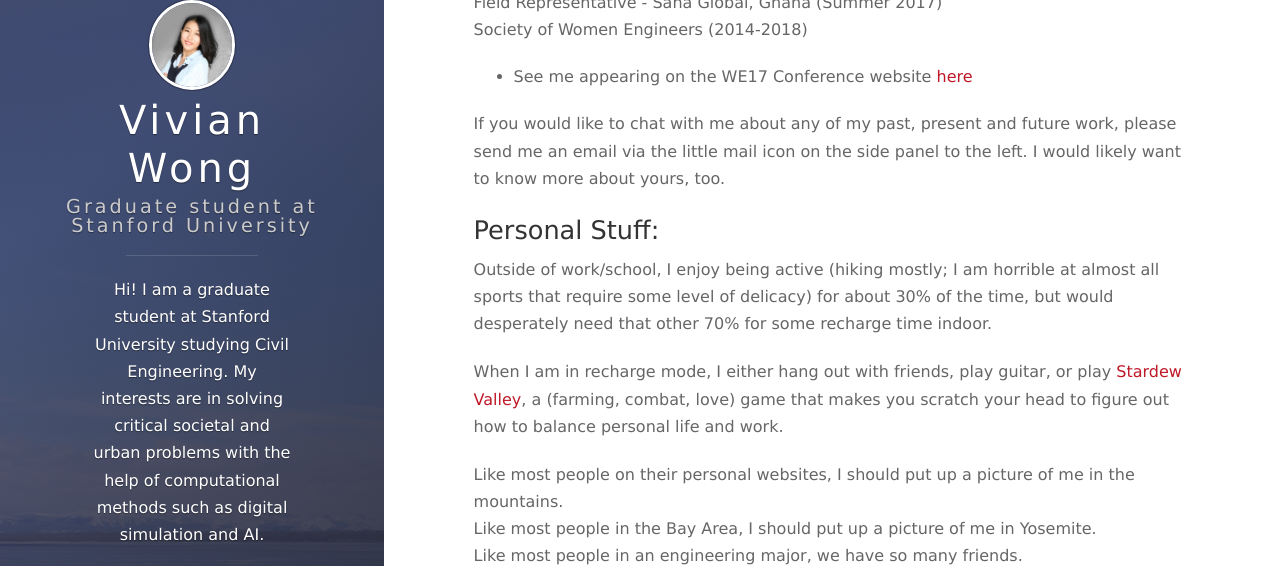
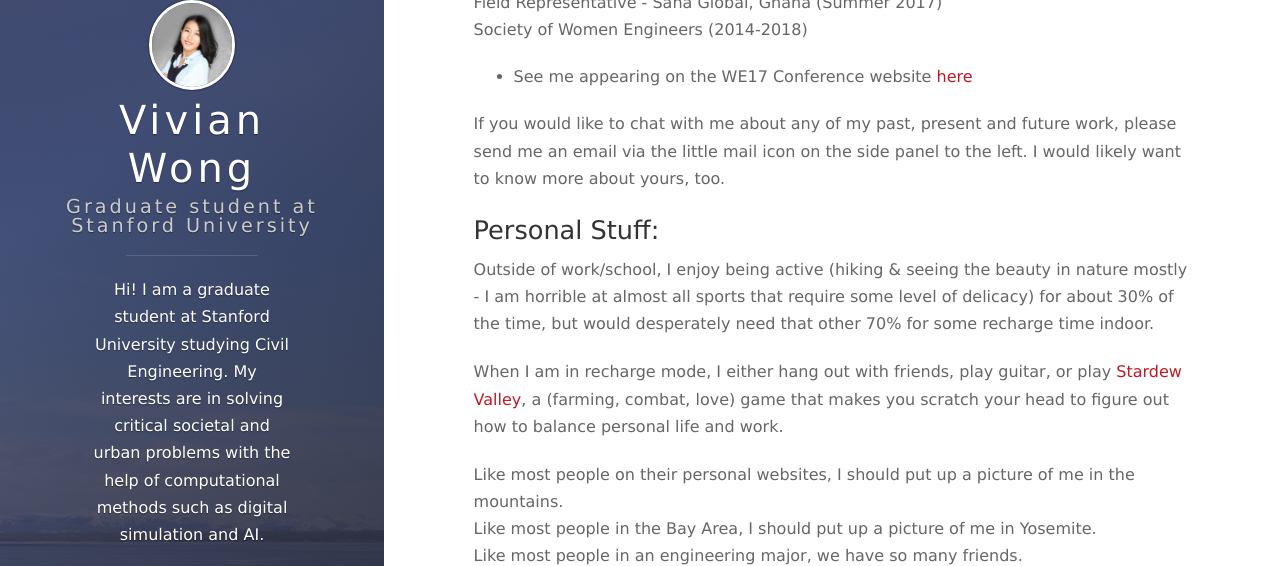
Before and after one commit to vivian-wong/vivian-wong.github.io, a Jekyll site: the page built from about.md, in a window 1280 px wide and 900 px high, scrolled down 562 px, cut to the strip 0-566 px from the top of the window. Built offline with Jekyll 4.4.1, drawn with Linux system fonts in a browser that asks for light colours; nearby versions of some CDN libraries.

Commit message:
updated about me page

```diff
--- a/about.md
+++ b/about.md
@@ -20,7 +20,7 @@ Society of Women Engineers (2014-2018)
 If you would like to chat with me about any of my past, present and future work, please send me an email via the little mail icon on the side panel to the left. I would likely want to know more about yours, too.
 
 ### Personal Stuff:
-Outside of work/school, I enjoy being active (hiking mostly; I am horrible at almost all sports that require some level of delicacy) for about 30% of the time, but would desperately need that other 70% for some recharge time indoor.
+Outside of work/school, I enjoy being active (hiking & seeing the beauty in nature mostly - I am horrible at almost all sports that require some level of delicacy) for about 30% of the time, but would desperately need that other 70% for some recharge time indoor.
 
 When I am in recharge mode, I either hang out with friends, play guitar, or play [Stardew Valley](https://stardewvalley.net/), a (farming, combat, love) game that makes you scratch your head to figure out how to balance personal life and work.
 
```
Also changed, not shown: 2 other files.
